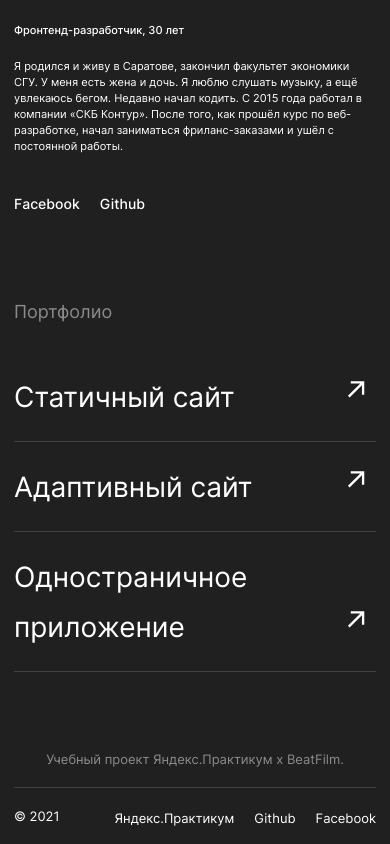
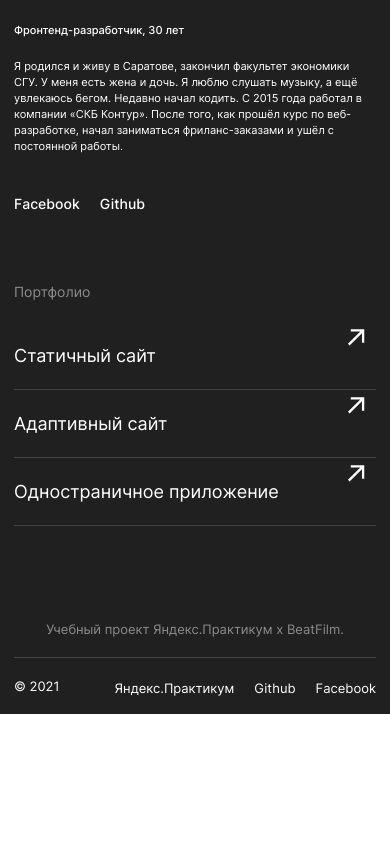
Before and after one commit to DaniyarOtynshin/movies-explorer-frontend, a React (Create React App) app: page / in a window 390 px wide. Shown: the part 2534-3378 px from the top of the page. After the commit the page ends 3248 px from the top, so only its background shows below. Built offline with nearby package versions, Linux system fonts and the light colour scheme.

Commit message:
feat: add Portfolio 320px

```diff
--- a/src/components/Portfolio/Portfolio.css
+++ b/src/components/Portfolio/Portfolio.css
@@ -1,5 +1,5 @@
 .portfolio {
-    margin: 100px 0 0 0;
+    margin: 100px 0 0;
     font-family: 'Inter', sans-serif;
 }
 
@@ -12,7 +12,7 @@
 }
 
 .portfolio__links {
-    margin: 50px 0 0 0;
+    margin: 50px 0 0;
 }
 
 .links {
@@ -58,3 +58,23 @@
         line-height: 50px;
     }
 }
+
+@media (max-width: 748px) {
+    .portfolio {
+        margin: 70px 0 0;
+    }
+
+    .portfolio__title {
+        font-size: 14px;
+        line-height: 20px;
+    }
+
+    .portfolio__links {
+        margin: 40px 0 0;
+    }
+
+    .links__link {
+        font-size: 18px;
+        line-height: 28px;
+    }
+}
```
